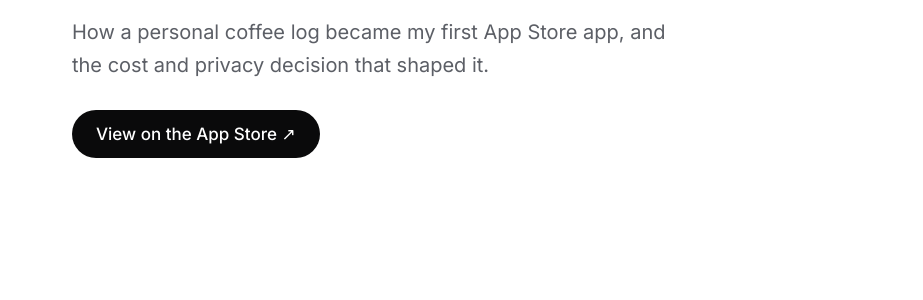
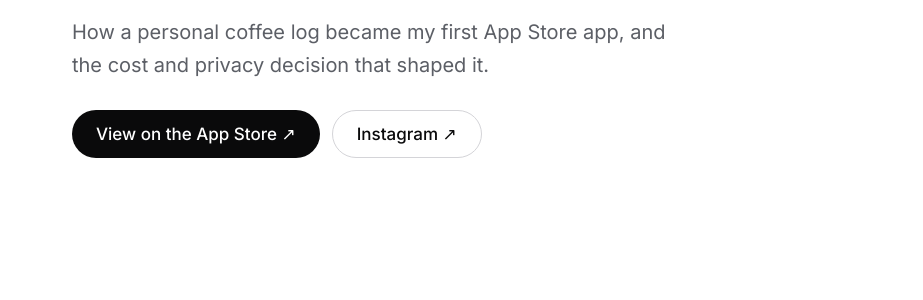
Before and after one commit to daphnetanlm/Portfolio, a plain HTML site: page coffee-beans-journal.html in a window 1280 px wide. Shown: the part 438-738 px from the top of the page, 0-923 px from the left. Drawn offline with Linux system fonts and the light colour scheme.

Commit message:
Add Instagram link to Coffee Beans Journal case study

```diff
--- a/coffee-beans-journal.html
+++ b/coffee-beans-journal.html
@@ -32,7 +32,10 @@ a{color:#2F3CFF}a:hover{color:#1C26C4}
 <p style="margin: 0; font-family: 'JetBrains Mono', monospace; font-size: 13px; color: #2F3CFF">CASE STUDY · COFFEE BEANS JOURNAL</p>
 <h1 style="margin: 0; font-family: 'Inter Tight', sans-serif; font-weight: 500; font-size: clamp(2.5rem, 5vw, 4.25rem); line-height: 1.04; letter-spacing: -0.035em">Snap the bag, remember the brew.</h1>
 <p style="margin: 0; max-width: 600px; font-size: 20px; color: #5C5F66">How a personal coffee log became my first App Store app, and the cost and privacy decision that shaped it.</p>
-<a href="https://apps.apple.com/sg/app/coffee-beans-journal/id6808057768" style="align-self: flex-start; display: inline-flex; align-items: center; min-height: 48px; padding: 0 24px; border-radius: 999px; background: #0A0A0B; color: #FFFFFF; font-weight: 500; text-decoration: none">View on the App Store ↗</a>
+<div style="display: flex; flex-wrap: wrap; gap: 12px">
+<a href="https://apps.apple.com/sg/app/coffee-beans-journal/id6808057768" style="display: inline-flex; align-items: center; min-height: 48px; padding: 0 24px; border-radius: 999px; background: #0A0A0B; color: #FFFFFF; font-weight: 500; text-decoration: none">View on the App Store ↗</a>
+<a href="https://www.instagram.com/coffeebeans.journal/" style="display: inline-flex; align-items: center; min-height: 48px; padding: 0 24px; border-radius: 999px; border: 1px solid #D4D4D8; color: #0A0A0B; font-weight: 500; text-decoration: none">Instagram ↗</a>
+</div>
 </div>
 <div style="flex: 1 1 280px; display: flex; justify-content: center">
 <video src="assets/coffee-beans-journal-reel.mp4" poster="assets/coffee-beans-journal-poster.jpg" autoplay muted loop playsinline controls preload="metadata" aria-label="Coffee Beans Journal product reel" style="width: 280px; aspect-ratio: 9 / 16; border-radius: 20px; background: #000000; display: block"></video>
```
